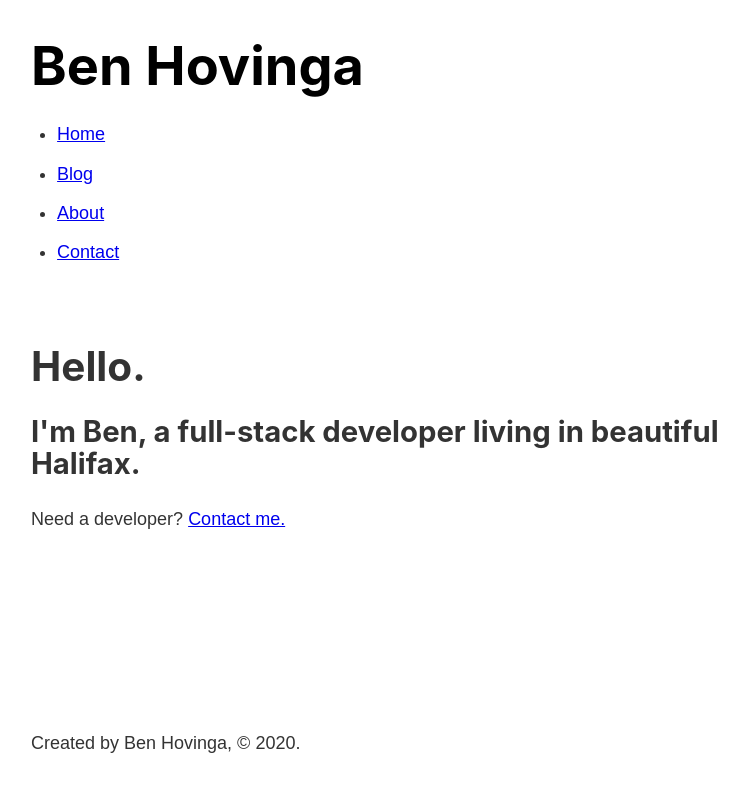
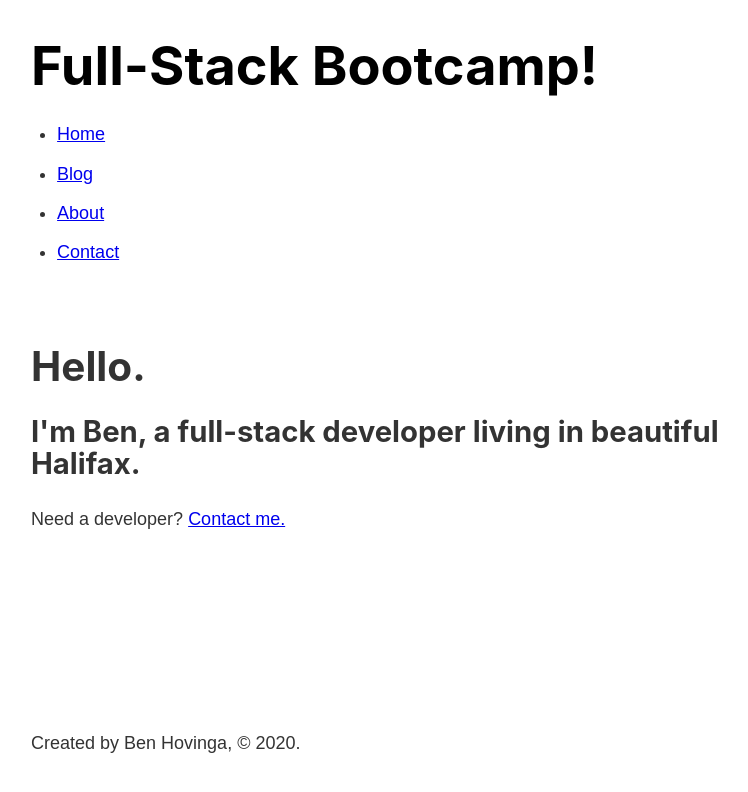
Before and after one commit to benhovinga/gatsby-bootcamp, a Gatsby site: page / in a window 1280 px wide. Shown: the whole page, without its empty margins (252-1000 px from the left). Built offline with nearby package versions, Linux system fonts and the light colour scheme; Gatsby itself is replaced by a stand-in of ours.

Commit message:
End of lesson 8 from freeCodeCamp.org

```diff
--- a/gatsby-config.js
+++ b/gatsby-config.js
@@ -6,5 +6,9 @@
 
 module.exports = {
   /* Your site config here */
+  siteMetadata: {
+    title: "Full-Stack Bootcamp!",
+    author: "Ben Hovinga",
+  },
   plugins: [`gatsby-plugin-sass`],
 }
--- a/src/components/footer.js
+++ b/src/components/footer.js
@@ -1,9 +1,19 @@
 import React from "react"
+import { graphql, useStaticQuery } from "gatsby"
 
 const Footer = () => {
+  const data = useStaticQuery(graphql`
+    query {
+      site {
+        siteMetadata {
+          author
+        }
+      }
+    }
+  `)
   return (
     <footer>
-      <p>Created by Ben Hovinga, &copy; 2020.</p>
+      <p>Created by {data.site.siteMetadata.author}, &copy; 2020.</p>
     </footer>
   )
 }
--- a/src/components/header.js
+++ b/src/components/header.js
@@ -1,36 +1,61 @@
 import React from "react"
-import { Link } from "gatsby"
+import { Link, graphql, useStaticQuery } from "gatsby"
 
 //import './header.module.scss'
 import headerStyles from "./header.module.scss"
 
 const Header = () => {
+  const data = useStaticQuery(graphql`
+    query {
+      site {
+        siteMetadata {
+          title
+        }
+      }
+    }
+  `)
   return (
     <header className={headerStyles.header}>
       <h1>
         <Link className={headerStyles.title} to="/">
-          Ben Hovinga
+          {data.site.siteMetadata.title}
         </Link>
       </h1>
       <nav>
         <ul className={headerStyles.navList}>
           <li>
-            <Link className={headerStyles.navItem} activeClassName={headerStyles.activeNavItem} to="/">
+            <Link
+              className={headerStyles.navItem}
+              activeClassName={headerStyles.activeNavItem}
+              to="/"
+            >
               Home
             </Link>
           </li>
           <li>
-            <Link className={headerStyles.navItem} activeClassName={headerStyles.activeNavItem} to="/blog">
+            <Link
+              className={headerStyles.navItem}
+              activeClassName={headerStyles.activeNavItem}
+              to="/blog"
+            >
               Blog
             </Link>
           </li>
           <li>
-            <Link className={headerStyles.navItem} activeClassName={headerStyles.activeNavItem} to="/about">
+            <Link
+              className={headerStyles.navItem}
+              activeClassName={headerStyles.activeNavItem}
+              to="/about"
+            >
               About
             </Link>
           </li>
           <li>
-            <Link className={headerStyles.navItem} activeClassName={headerStyles.activeNavItem} to="/contact">
+            <Link
+              className={headerStyles.navItem}
+              activeClassName={headerStyles.activeNavItem}
+              to="/contact"
+            >
               Contact
             </Link>
           </li>
```
